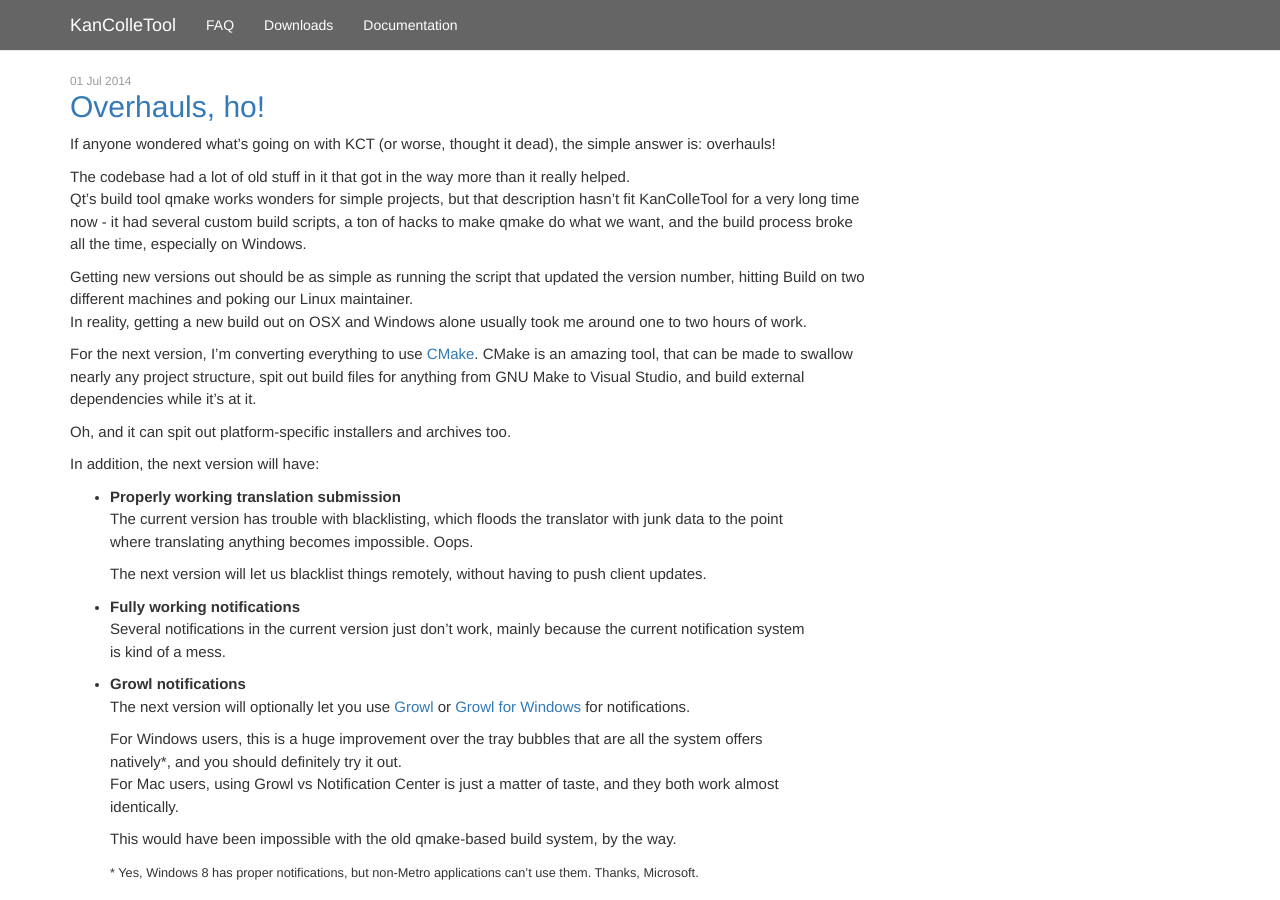
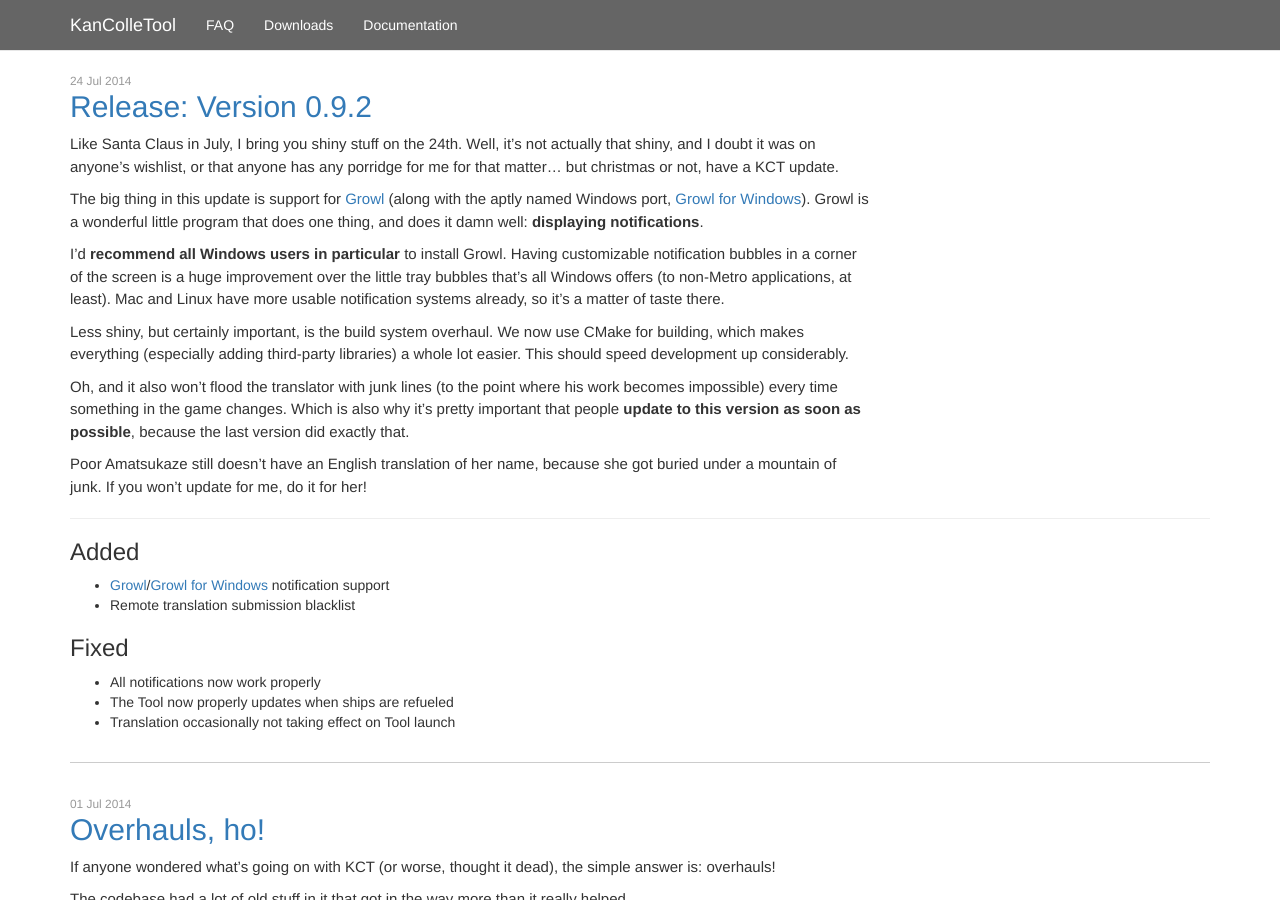
Before and after one commit to KanColleTool/kancolletool.github.io, a Jekyll site: the page built from index.html, in a window 1280 px wide and 900 px high. Built offline with Jekyll 4.4.1, drawn with Linux system fonts in a browser that asks for light colours; nearby versions of some CDN libraries; Markdown is read by kramdown in place of the engine named in the settings.

```diff
--- a/_data/downloads.yml
+++ b/_data/downloads.yml
@@ -1,4 +1,8 @@
 ---
+-
+  version: 0.9.2
+  date: 2014-07-24
+  commit: 81c1188d900ee20f57595137a6c064d0e82c11f8
 -
   version: 0.9.1
   date: 2014-05-25
--- /dev/null
+++ b/_posts/2014-07-24-version-0.9.2.md
@@ -0,0 +1,29 @@
+---
+layout: post
+title:  "Release: Version 0.9.2"
+date:   2014-07-24 17:08:00
+categories: kancolletool releases
+---
+
+Like Santa Claus in July, I bring you shiny stuff on the 24th. Well, it's not actually that shiny, and I doubt it was on anyone's wishlist, or that anyone has any porridge for me for that matter... but christmas or not, have a KCT update.
+
+The big thing in this update is support for [Growl](http://growl.info/) (along with the aptly named Windows port, [Growl for Windows](http://www.growlforwindows.com/gfw/)). Growl is a wonderful little program that does one thing, and does it damn well: **displaying notifications**.
+
+I'd **recommend all Windows users in particular** to install Growl. Having customizable notification bubbles in a corner of the screen is a huge improvement over the little tray bubbles that's all Windows offers (to non-Metro applications, at least). Mac and Linux have more usable notification systems already, so it's a matter of taste there.
+
+Less shiny, but certainly important, is the build system overhaul. We now use CMake for building, which makes everything (especially adding third-party libraries) a whole lot easier. This should speed development up considerably.
+
+Oh, and it also won't flood the translator with junk lines (to the point where his work becomes impossible) every time something in the game changes. Which is also why it's pretty important that people **update to this version as soon as possible**, because the last version did exactly that.
+
+Poor Amatsukaze still doesn't have an English translation of her name, because she got buried under a mountain of junk. If you won't update for me, do it for her!
+
+---
+
+### Added
+- [Growl](http://growl.info/)/[Growl for Windows](http://www.growlforwindows.com/gfw/) notification support
+- Remote translation submission blacklist
+
+### Fixed
+- All notifications now work properly
+- The Tool now properly updates when ships are refueled
+- Translation occasionally not taking effect on Tool launch
```
Also changed, not shown: 1 other file.
